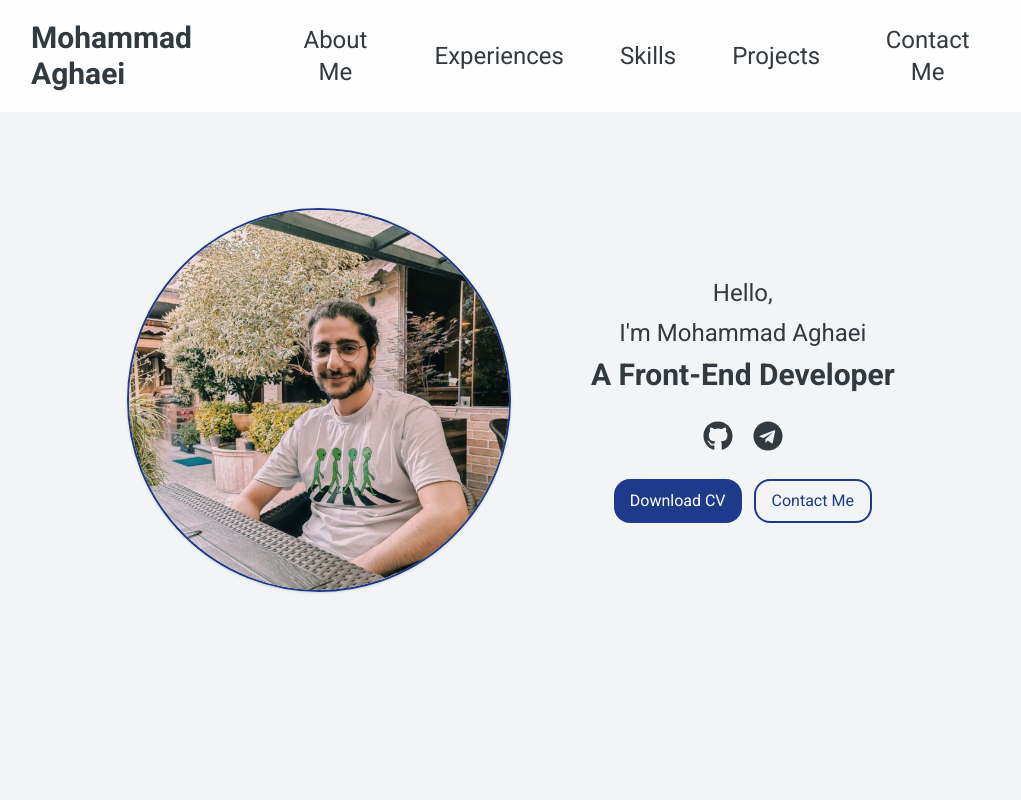
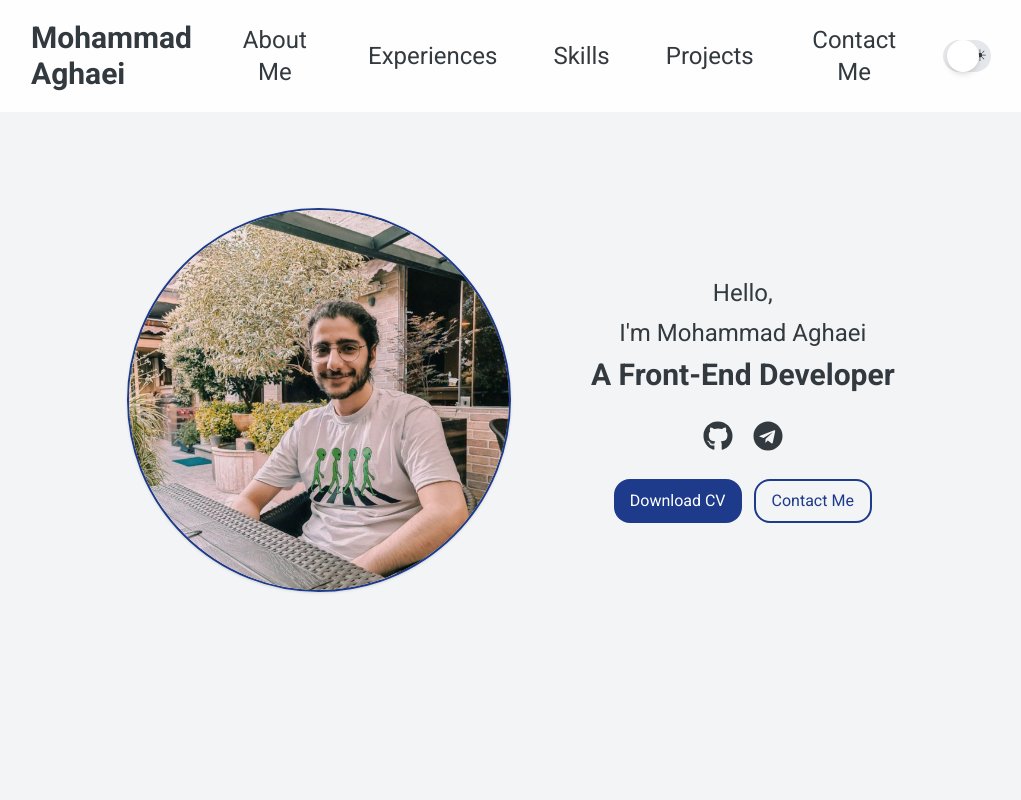
Before and after one commit to MrAghaei/MohammadAghaei, a React (Vite) app: page / in a window 1280 px wide. Shown: the top 800 px of the page, without its empty margins (129-1150 px from the left). Built offline with nearby package versions, Linux system fonts and the light colour scheme.

Commit message:
[#11-ADD] dark mode toggle (#15)

```diff
--- a/index.html
+++ b/index.html
@@ -1,5 +1,5 @@
 <!doctype html>
-<html lang="en">
+<html lang="en" >
   <head>
     <meta charset="UTF-8" />
     <link rel="icon" type="image/svg+xml" href="/logo-01.png" />
--- a/src/components/AboutMe.tsx
+++ b/src/components/AboutMe.tsx
@@ -2,7 +2,7 @@ import { FaCircle } from "react-icons/fa";
 
 function AboutMe() {
   return (
-    <div className="h-screen w-full bg-white flex flex-col justify-center gap-10 md:gap-20 items-center px-5 md:px-20 lg:px-48">
+    <div className="dark:bg-darkModeBlack dark:text-white h-screen w-full bg-white flex flex-col justify-center gap-10 md:gap-20 items-center px-5 md:px-20 lg:px-48">
       <h1 className="text-3xl md:text-5xl font-bold">About Me</h1>
       <div className="flex flex-col lg:flex-row items-center justify-center gap-10 lg:gap-20">
         {/* Timeline Section */}
--- a/src/components/ContactMe.tsx
+++ b/src/components/ContactMe.tsx
@@ -4,7 +4,7 @@ import { MdEmail } from "react-icons/md";
 
 function ContactMe() {
   return (
-    <div className="bg-white min-h-screen flex flex-col items-center justify-center gap-10 md:gap-20 px-5 md:px-20 lg:px-40">
+    <div className="dark:bg-darkModeBlack dark:text-white bg-white min-h-screen flex flex-col items-center justify-center gap-10 md:gap-20 px-5 md:px-20 lg:px-40">
       <h1 className="text-3xl md:text-5xl font-bold">Contact Me</h1>
       <div className="grid grid-cols-1 sm:grid-cols-2 md:grid-cols-3 gap-5 w-full md:w-auto">
         <div
--- a/src/components/Experiences.tsx
+++ b/src/components/Experiences.tsx
@@ -1,6 +1,6 @@
 function Experiences() {
   return (
-    <div className="min-h-screen w-full flex flex-col items-center justify-center gap-10 py-20 md:gap-20 px-5 md:px-20 lg:px-60 bg-gray-100">
+    <div className="dark:bg-darkModeBlack dark:text-white min-h-screen w-full flex flex-col items-center justify-center gap-10 py-20 md:gap-20 px-5 md:px-20 lg:px-60 bg-gray-100">
       <h1 className="text-3xl md:text-5xl font-bold">My Experiences</h1>
       <div className="grid grid-cols-1 sm:grid-cols-2 lg:grid-cols-3 gap-5 ">
         {[
--- a/src/components/Header.tsx
+++ b/src/components/Header.tsx
@@ -1,7 +1,30 @@
-import { useState } from "react";
+import { useEffect, useState } from "react";
 
 function Header() {
   const [isMenuOpen, setIsMenuOpen] = useState(false);
+  const [isDarkMode, setIsDarkMode] = useState(() => {
+    // Retrieve theme from localStorage or fallback to checking the DOM
+    return (
+      localStorage.getItem("theme") === "dark" ||
+      document.documentElement.classList.contains("dark")
+    );
+  });
+
+  useEffect(() => {
+    if (isDarkMode) {
+      document.documentElement.classList.add("dark");
+    } else {
+      document.documentElement.classList.remove("dark");
+    }
+  }, [isDarkMode]);
+
+  const toggleDarkMode = () => {
+    setIsDarkMode((prevMode) => {
+      const newMode = !prevMode;
+      localStorage.setItem("theme", newMode ? "dark" : "light");
+      return newMode;
+    });
+  };
 
   const scrollToSection = (sectionId: string) => {
     const section = document.getElementById(sectionId);
@@ -12,7 +35,7 @@ function Header() {
   };
 
   return (
-    <div className="backdrop-blur-sm fixed w-screen bg-white bg-opacity-90 px-6 sm:px-10 md:px-40 py-4 z-50 overflow-hidden">
+    <div className="dark:text-white dark:bg-gray-950 backdrop-blur-sm fixed w-screen bg-white bg-opacity-90 px-6 sm:px-10 md:px-40 py-4 z-50 overflow-hidden">
       <div className="flex items-center justify-between">
         {/* Logo */}
         <p className="font-bold text-xl sm:text-2xl md:text-3xl">
@@ -28,7 +51,7 @@ function Header() {
         </button>
 
         {/* Navigation Links (Hidden on small screens) */}
-        <div className="hidden md:flex gap-8 text-lg md:text-2xl">
+        <div className=" items-center hidden md:flex gap-8 text-lg md:text-2xl">
           {["about-me", "experiences", "skills", "projects", "contact-me"].map(
             (section) => (
               <button
@@ -43,6 +66,22 @@ function Header() {
               </button>
             ),
           )}
+          <button
+            onClick={toggleDarkMode}
+            className="relative inline-flex items-center justify-between bg-gray-200 dark:bg-gray-600 rounded-full w-20 h-10 p-1 transition-all duration-300 ease-in-out sm:w-16 sm:h-8"
+          >
+            <span className="absolute left-1 transition-all duration-300 ease-in-out text-sm sm:text-base">
+              🌙
+            </span>
+            <span className="absolute right-1 transition-all duration-300 ease-in-out text-sm sm:text-base">
+              ☀
+            </span>
+            <span
+              className={`bg-white dark:bg-gray-800 w-8 h-8 rounded-full shadow-md transition-all duration-300 ease-in-out ${
+                isDarkMode ? "translate-x-10 sm:translate-x-8" : "translate-x-0"
+              }`}
+            ></span>
+          </button>
         </div>
       </div>
 
@@ -63,6 +102,22 @@ function Header() {
               </button>
             ),
           )}
+          <button
+            onClick={toggleDarkMode}
+            className="relative inline-flex items-center justify-between bg-gray-200 dark:bg-gray-600 rounded-full w-20 h-10 p-1 transition-all duration-300 ease-in-out sm:w-16 sm:h-8"
+          >
+            <span className="absolute left-1 transition-all duration-300 ease-in-out text-sm sm:text-base">
+              🌙
+            </span>
+            <span className="absolute right-1 transition-all duration-300 ease-in-out text-sm sm:text-base">
+              ☀
+            </span>
+            <span
+              className={`bg-white dark:bg-gray-800 w-8 h-8 rounded-full shadow-md transition-all duration-300 ease-in-out ${
+                isDarkMode ? "translate-x-10 sm:translate-x-8" : "translate-x-0"
+              }`}
+            ></span>
+          </button>
         </div>
       )}
     </div>
--- a/src/components/Hero.tsx
+++ b/src/components/Hero.tsx
@@ -9,7 +9,7 @@ function Hero() {
   };
 
   return (
-    <div className=" h-screen w-full flex flex-col-reverse md:flex-row items-center justify-center gap-10 md:gap-20  md:px-32 sm:px-10 md:px-40 bg-gray-100">
+    <div className="dark:bg-darkModeBlack dark:text-white h-screen w-full flex flex-col-reverse md:flex-row items-center justify-center gap-10 md:gap-20  md:px-32 sm:px-10 md:px-40 bg-gray-100">
       {/* Left Section - Image */}
       <div data-aos-duration="1000" data-aos="fade-right" className="rounded">
         <img
--- a/src/components/Projects.tsx
+++ b/src/components/Projects.tsx
@@ -1,6 +1,6 @@
 function Projects() {
   return (
-    <div className="min-h-screen flex flex-col items-center justify-center gap-10 md:gap-20 px-5 md:px-20 lg:px-40 bg-gray-100">
+    <div className="dark:bg-darkModeBlack dark:text-white min-h-screen flex flex-col items-center justify-center gap-10 md:gap-20 px-5 md:px-20 lg:px-40 bg-gray-100">
       <h1 className="text-3xl md:text-5xl font-bold">My Projects</h1>
       <div
         data-aos-duration="1000"
--- a/src/components/Skills.tsx
+++ b/src/components/Skills.tsx
@@ -3,7 +3,7 @@ import { MdVerified } from "react-icons/md";
 
 function Skills() {
   return (
-    <div className="bg-white py-20 min-h-screen flex flex-col items-center justify-center gap-10 md:gap-20 px-5 md:px-20 lg:px-40">
+    <div className="dark:bg-darkModeBlack dark:text-white bg-white py-20 min-h-screen flex flex-col items-center justify-center gap-10 md:gap-20 px-5 md:px-20 lg:px-40">
       <h1 className="text-3xl md:text-5xl font-bold">My Skills</h1>
       <div className="flex flex-col lg:flex-row gap-10 lg:gap-20">
         {/* Front-end Section */}
--- a/tailwind.config.js
+++ b/tailwind.config.js
@@ -1,5 +1,6 @@
 /** @type {import('tailwindcss').Config} */
 export default {
+  darkMode: "selector",
   content: ["./index.html", "./src/**/*.{js,ts,jsx,tsx}"],
   theme: {
     extend: {
@@ -8,6 +9,7 @@ export default {
       },
       colors: {
         mainText: "#333A3F",
+        darkModeBlack: "#121212",
       },
     },
   },
```
